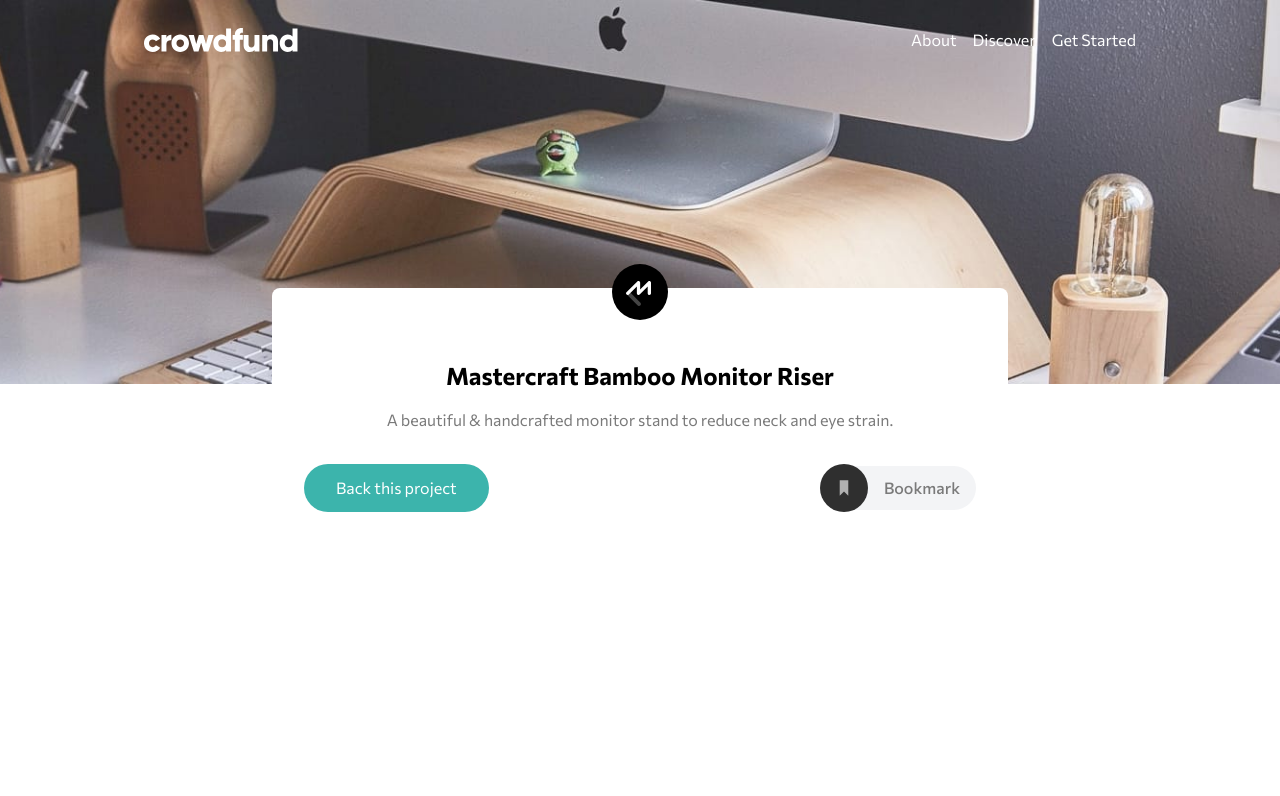
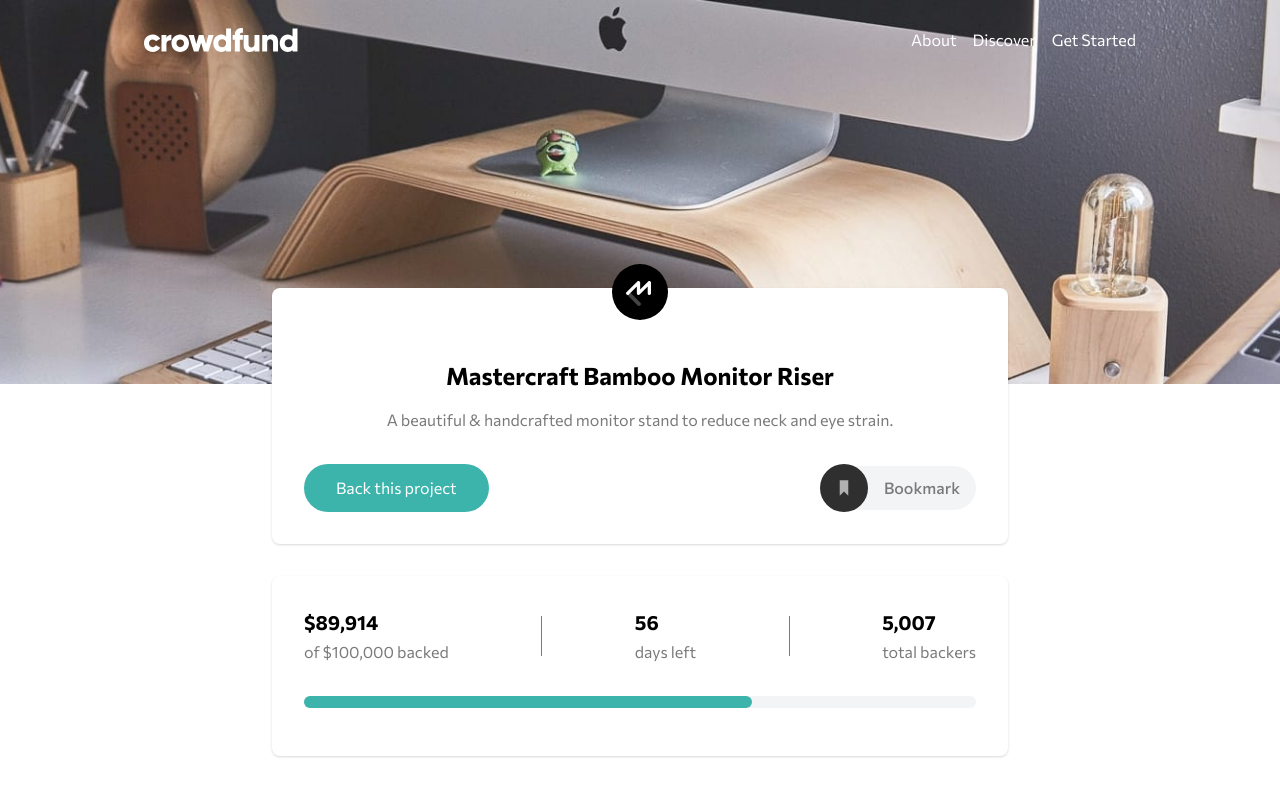
Before and after one commit to AbePlays/Frontend-Challenge-17, a Vue app: page / in a window 1280 px wide. Shown: the top 796 px of the page. Built offline with nearby package versions, Linux system fonts and the light colour scheme.

Commit message:
Added Content Component

```diff
--- a/src/components/Content/ContentHeader.vue
+++ b/src/components/Content/ContentHeader.vue
@@ -1,6 +1,6 @@
 <template>
   <div class="max-w-screen-md mx-auto transform -translate-y-24 px-4">
-    <div class="bg-white font-commissioner text-center p-8 rounded-lg">
+    <div class="bg-white font-commissioner text-center p-8 rounded-lg shadow">
       <img
         src="../../assets/logo-mastercraft.svg"
         alt="mastercraft-logo"
--- a/src/components/Content/ContentTracker.vue
+++ b/src/components/Content/ContentTracker.vue
@@ -0,0 +1,36 @@
+<template>
+  <div class="max-w-screen-md mx-auto transform -translate-y-24 px-4 mt-8">
+    <div
+      class="bg-white font-commissioner p-8 rounded-lg text-center sm:text-left shadow"
+    >
+      <div class="block sm:flex sm:justify-between sm:items-center">
+        <div>
+          <h1 class="font-bold text-xl">$89,914</h1>
+          <p class="text-dark-gray mt-1">of $100,000 backed</p>
+        </div>
+        <div
+          class="h-px w-1/3 mx-auto bg-dark-gray sm:w-px sm:h-10 my-4 sm:my-0"
+        ></div>
+        <div>
+          <h1 class="font-bold text-xl">56</h1>
+          <p class="text-dark-gray mt-1">days left</p>
+        </div>
+        <div
+          class="h-px w-1/3 mx-auto bg-dark-gray sm:w-px sm:h-10 my-4 sm:my-0"
+        ></div>
+        <div>
+          <h1 class="font-bold text-xl">5,007</h1>
+          <p class="text-dark-gray mt-1">total backers</p>
+        </div>
+      </div>
+
+      <div class="w-full h-3 rounded-full bg-gray-100 mt-8 mb-4">
+        <div class="h-3 rounded-full bg-moderate-cyan w-2/3"></div>
+      </div>
+    </div>
+  </div>
+</template>
+
+<script>
+export default {};
+</script>
--- a/src/components/Content/TheContent.vue
+++ b/src/components/Content/TheContent.vue
@@ -1,13 +1,16 @@
 <template>
   <content-header></content-header>
+  <content-tracker></content-tracker>
 </template>
 
 <script>
 import ContentHeader from "./ContentHeader.vue";
+import ContentTracker from "./ContentTracker.vue";
 
 export default {
   components: {
     ContentHeader,
+    ContentTracker,
   },
 };
 </script>
```
